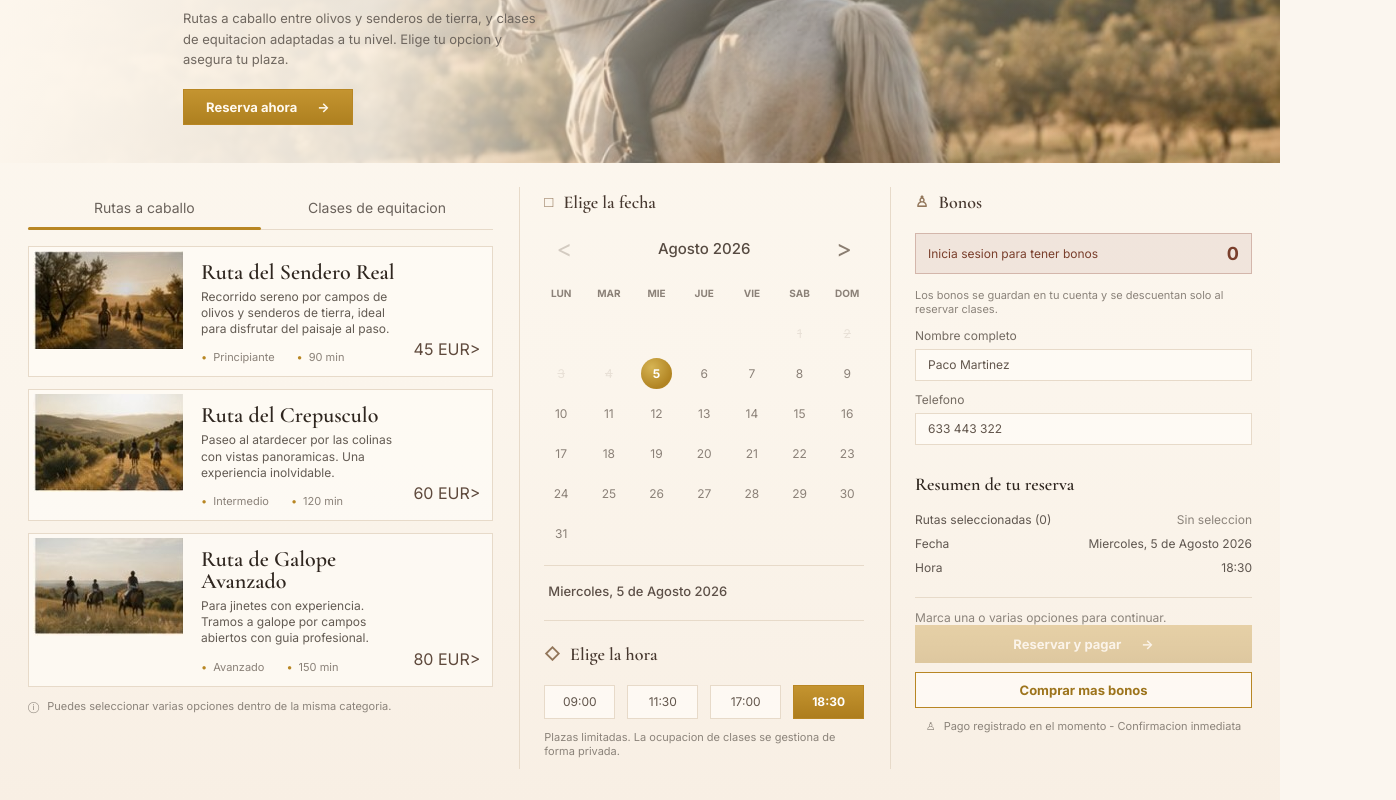
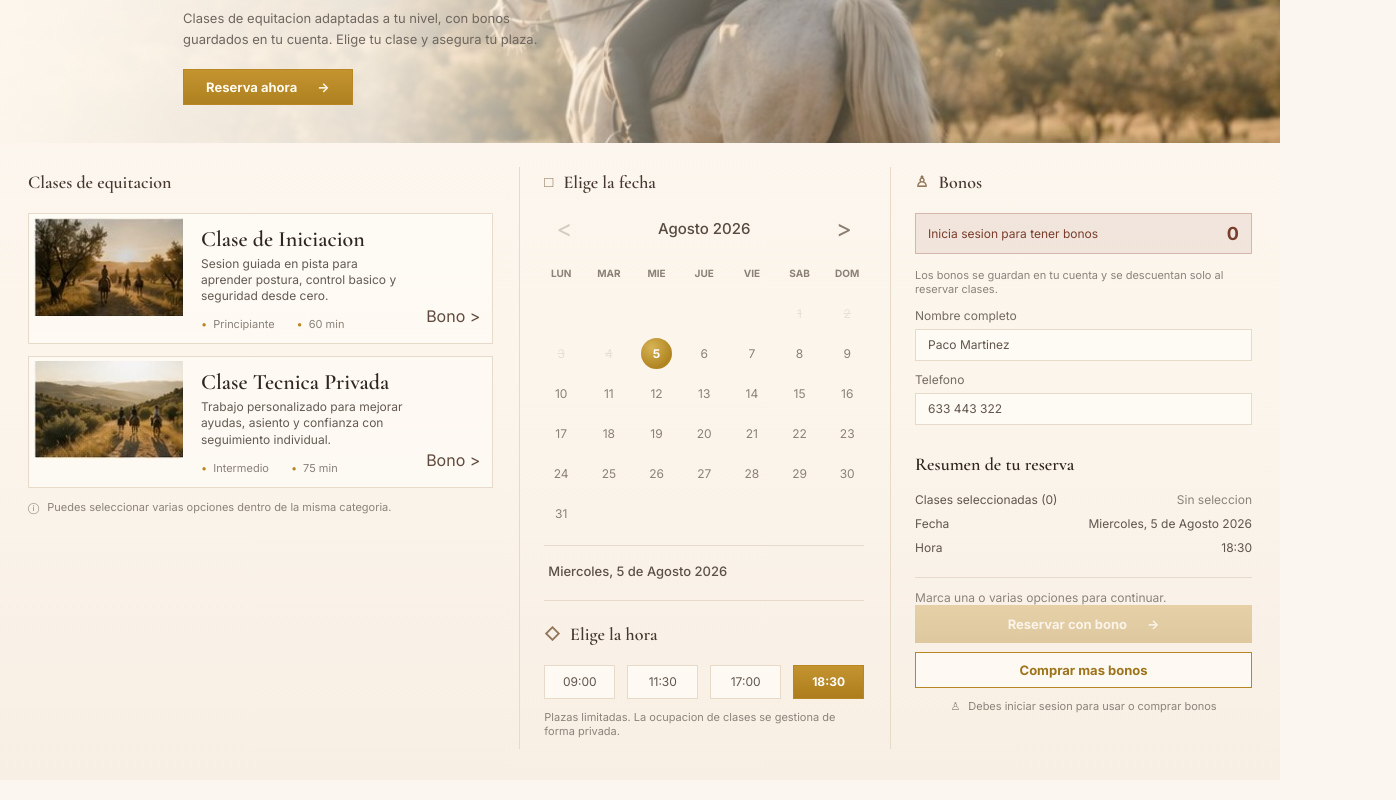
Before and after one commit to JLAC008/formulariocaballosfront, an Angular app: page / in a window 1280 px wide. Shown: the part 267-1067 px from the top of the page, 1396 px wide, since content can reach past the window. Built offline with nearby package versions, Linux system fonts and the light colour scheme.

Commit message:
Se elminan las rutas y se dejan unicamente las clases

```diff
--- a/src/app/app.component.html
+++ b/src/app/app.component.html
@@ -28,8 +28,8 @@
         <p class="eyebrow">Centro Ecuestre Martinez Luna</p>
         <h1>Reserva tu <span>experiencia</span></h1>
         <p class="intro">
-          Rutas a caballo entre olivos y senderos de tierra, y clases de equitacion adaptadas a tu nivel.
-          Elige tu opcion y asegura tu plaza.
+          Clases de equitacion adaptadas a tu nivel, con bonos guardados en tu cuenta.
+          Elige tu clase y asegura tu plaza.
         </p>
         <a class="primary-action" href="#booking">Reserva ahora <span aria-hidden="true">-></span></a>
       </div>
@@ -38,10 +38,7 @@
 
     <section class="booking" id="booking">
       <div class="experience-column">
-        <div class="tabs" role="tablist" aria-label="Tipo de reserva">
-          <button type="button" [class.active]="activeType === 'routes'" (click)="setType('routes')">Rutas a caballo</button>
-          <button type="button" [class.active]="activeType === 'lessons'" (click)="setType('lessons')">Clases de equitacion</button>
-        </div>
+        <h2 class="section-title">Clases de equitacion</h2>
 
         <article
           *ngFor="let experience of filteredExperiences"
@@ -59,8 +56,7 @@
             </div>
           </div>
           <button type="button" class="price" (click)="selectExperience(experience.id); $event.stopPropagation()">
-            <ng-container *ngIf="!isLesson; else bonusLabel">{{ experience.price }} EUR</ng-container>
-            <ng-template #bonusLabel>Bono</ng-template>
+            Bono
             <span aria-hidden="true">></span>
           </button>
           <span class="corner" *ngIf="selectedExperienceIds.includes(experience.id)" aria-hidden="true">✓</span>
@@ -155,16 +151,12 @@
               <dt>Hora</dt>
               <dd>{{ selectedHour }}</dd>
             </div>
-            <div *ngIf="isLesson && selectedExperiences.length > 0">
+            <div *ngIf="selectedExperiences.length > 0">
               <dt>Pago</dt>
               <dd>{{ selectedExperiences.length }} bono{{ selectedExperiences.length === 1 ? '' : 's' }}</dd>
             </div>
           </dl>
-          <div class="total" *ngIf="!isLesson && selectedExperiences.length > 0">
-            <span>Total</span>
-            <strong>{{ total | number:'1.2-2' }} EUR</strong>
-          </div>
-          <div class="total bonus-total" *ngIf="isLesson && selectedExperiences.length > 0">
+          <div class="total bonus-total" *ngIf="selectedExperiences.length > 0">
             <span>Bonos tras reservar</span>
             <strong>{{ lessonBonuses >= selectedExperiences.length ? lessonBonuses - selectedExperiences.length : 0 }}</strong>
           </div>
@@ -305,8 +297,8 @@
         <strong>{{ confirmedReservationsCount }}</strong>
       </article>
       <article>
-        <span>Ingresos rutas</span>
-        <strong>{{ totalRevenue | number:'1.0-0' }} EUR</strong>
+        <span>Bonos disponibles</span>
+        <strong>{{ totalUserBonuses }}</strong>
       </article>
       <article>
         <span>Clases hoy</span>
@@ -350,9 +342,9 @@
       <div class="section-actions">
         <div>
           <h2>Experiencias</h2>
-          <p>Activa, pausa o edita las rutas y clases que ve el cliente.</p>
+          <p>Activa, pausa o edita las clases que ve el cliente.</p>
         </div>
-        <button class="pay-button compact-action" type="button" (click)="openExperienceModal()">Nueva experiencia</button>
+        <button class="pay-button compact-action" type="button" (click)="openExperienceModal()">Nueva clase</button>
       </div>
 
       <div class="admin-card-grid">
@@ -501,16 +493,9 @@
     <div class="modal-backdrop" *ngIf="isExperienceModalOpen" (click)="closeExperienceModal()">
       <section class="experience-modal" role="dialog" aria-modal="true" (click)="$event.stopPropagation()">
         <button class="modal-close" type="button" aria-label="Cerrar modal" (click)="closeExperienceModal()">x</button>
-        <p class="eyebrow">{{ editingExperience ? 'Editar experiencia' : 'Nueva experiencia' }}</p>
-        <h2>{{ editingExperience ? editingExperience.title : 'Crear experiencia' }}</h2>
+        <p class="eyebrow">{{ editingExperience ? 'Editar clase' : 'Nueva clase' }}</p>
+        <h2>{{ editingExperience ? editingExperience.title : 'Crear clase' }}</h2>
         <form class="experience-form" (ngSubmit)="saveExperience()">
-          <label>
-            Tipo
-            <select name="experienceType" [(ngModel)]="experienceForm.type">
-              <option value="routes">Ruta</option>
-              <option value="lessons">Clase</option>
-            </select>
-          </label>
           <label>
             Titulo
             <input type="text" name="experienceTitle" [(ngModel)]="experienceForm.title" required>
--- a/src/app/app.component.ts
+++ b/src/app/app.component.ts
@@ -2,7 +2,7 @@ import { CommonModule } from '@angular/common';
 import { Component } from '@angular/core';
 import { FormsModule } from '@angular/forms';
 
-type BookingType = 'routes' | 'lessons';
+type BookingType = 'lessons';
 type AppView = 'client' | 'login' | 'admin';
 type AdminTab = 'schedule' | 'experiences' | 'reservations' | 'users' | 'stats';
 type ReservationStatus = 'CONFIRMED' | 'COMPLETED' | 'CANCELLED';
@@ -87,7 +87,7 @@ const EXPERIENCES_KEY = 'centro_ecuestre_experiences';
   styleUrl: './app.component.css'
 })
 export class AppComponent {
-  readonly navItems = ['Inicio', 'Rutas a caballo', 'Clases de equitacion', 'Sobre nosotros', 'Contacto'];
+  readonly navItems = ['Inicio', 'Clases de equitacion', 'Sobre nosotros', 'Contacto'];
   readonly weekDays = ['Lun', 'Mar', 'Mie', 'Jue', 'Vie', 'Sab', 'Dom'];
   readonly hours = ['09:00', '11:30', '17:00', '18:30'];
   readonly bonusPacks: BonusPack[] = [
@@ -99,11 +99,10 @@ export class AppComponent {
   readonly maxDate = this.addMonths(this.minDate, 3);
 
   users: CustomerUser[] = this.loadFromStorage<CustomerUser[]>(USERS_KEY, []);
-  experiences: Experience[] = this.loadFromStorage<Experience[]>(EXPERIENCES_KEY, this.defaultExperiences());
-  bookingHistory: BookingHistoryItem[] = this.loadFromStorage<BookingHistoryItem[]>(BOOKINGS_KEY, []);
+  experiences: Experience[] = this.loadLessonExperiences();
+  bookingHistory: BookingHistoryItem[] = this.loadLessonBookings();
 
   view: AppView = this.getInitialView();
-  activeType: BookingType = 'routes';
   activeAdminTab: AdminTab = 'schedule';
   authMode: AuthMode = 'login';
   selectedExperienceIds: number[] = [];
@@ -111,7 +110,6 @@ export class AppComponent {
   selectedDate = new Date(this.minDate);
   adminDate = this.toDateKey(this.minDate);
   selectedHour = '18:30';
-  people = 1;
   currentUserId: number | null = this.getStoredCustomerId();
   isBonusModalOpen = false;
   isReservationModalOpen = false;
@@ -140,7 +138,7 @@ export class AppComponent {
   }
 
   get filteredExperiences(): Experience[] {
-    return this.experiences.filter((experience) => experience.type === this.activeType && experience.active);
+    return this.experiences.filter((experience) => experience.active);
   }
 
   get selectedExperiences(): Experience[] {
@@ -149,14 +147,6 @@ export class AppComponent {
 
   get selectedExperienceTitle(): string {
     return this.selectedExperiences.map((experience) => experience.title).join(', ');
-  }
-
-  get total(): number {
-    return this.selectedExperiences.reduce((sum, experience) => sum + experience.price, 0) * this.people;
-  }
-
-  get isLesson(): boolean {
-    return this.activeType === 'lessons';
   }
 
   get monthLabel(): string {
@@ -205,23 +195,19 @@ export class AppComponent {
   }
 
   get summarySelectionLabel(): string {
-    return this.isLesson
-      ? `Clases seleccionadas (${this.selectedExperiences.length})`
-      : `Rutas seleccionadas (${this.selectedExperiences.length})`;
+    return `Clases seleccionadas (${this.selectedExperiences.length})`;
   }
 
   get actionLabel(): string {
-    return this.isLesson ? 'Reservar con bono' : 'Reservar y pagar';
+    return 'Reservar con bono';
   }
 
   get actionHelpText(): string {
-    return this.isLesson
-      ? 'Debes iniciar sesion para usar o comprar bonos'
-      : 'Pago registrado en el momento - Confirmacion inmediata';
+    return 'Debes iniciar sesion para usar o comprar bonos';
   }
 
   get canReserve(): boolean {
-    return this.selectedExperiences.length > 0 && (!this.isLesson || (this.currentUser !== null && this.lessonBonuses >= this.selectedExperiences.length));
+    return this.selectedExperiences.length > 0 && this.currentUser !== null && this.lessonBonuses >= this.selectedExperiences.length;
   }
 
   get visibleHistory(): BookingHistoryItem[] {
@@ -247,14 +233,8 @@ export class AppComponent {
     return this.bookingHistory.filter((booking) => booking.status === 'CONFIRMED').length;
   }
 
-  get totalRevenue(): number {
-    return this.bookingHistory
-      .filter((booking) => booking.status !== 'CANCELLED' && booking.type === 'routes')
-      .reduce((sum, booking) => sum + booking.amount, 0);
-  }
-
   get pendingLessonsToday(): number {
-    return this.adminDayReservations.filter((booking) => booking.type === 'lessons').length;
+    return this.adminDayReservations.length;
   }
 
   get totalUserBonuses(): number {
@@ -366,13 +346,6 @@ export class AppComponent {
     this.confirmation = '';
   }
 
-  setType(type: BookingType): void {
-    this.activeType = type;
-    this.selectedExperienceIds = [];
-    this.confirmation = '';
-    this.warning = '';
-  }
-
   selectExperience(id: number): void {
     if (this.selectedExperienceIds.includes(id)) {
       this.selectedExperienceIds = this.selectedExperienceIds.filter((selectedId) => selectedId !== id);
@@ -420,49 +393,43 @@ export class AppComponent {
       return;
     }
 
-    if (this.isLesson && !this.currentUser) {
+    if (!this.currentUser) {
       this.warning = 'Inicia sesion o crea una cuenta para reservar clases con bonos.';
       this.showLogin('login');
       return;
     }
 
-    if (this.isLesson && this.lessonBonuses < selectedCount) {
+    if (this.lessonBonuses < selectedCount) {
       this.warning = 'No tienes bonos suficientes. Compra mas bonos para poder reservar estas clases.';
       this.confirmation = '';
       return;
     }
 
-    if (this.isLesson) {
-      this.updateCurrentUserBonuses(-selectedCount);
-    }
+    this.updateCurrentUserBonuses(-selectedCount);
 
     const customer = this.currentUser;
     const booking: BookingHistoryItem = {
       id: Date.now(),
       userId: customer?.id || null,
-      type: this.activeType,
+      type: 'lessons',
       title: this.selectedExperienceTitle,
       date: this.formattedDate,
       dateKey: this.toDateKey(this.selectedDate),
       hour: this.selectedHour,
-      payment: this.isLesson
-        ? `${selectedCount} bono${selectedCount === 1 ? '' : 's'}`
-        : `${this.total.toFixed(2)} EUR`,
+      payment: `${selectedCount} bono${selectedCount === 1 ? '' : 's'}`,
       customerName: customer?.name || this.customerName,
       phone: customer?.phone || this.phone,
-      amount: this.isLesson ? 0 : this.total,
+      amount: 0,
       status: 'CONFIRMED'
     };
 
     this.bookingHistory = [booking, ...this.bookingHistory];
     this.persistBookings();
 
-    this.reservationMessage = this.isLesson
-      ? `Has reservado ${selectedCount} clase${selectedCount === 1 ? '' : 's'}. Te quedan ${this.lessonBonuses} bono${this.lessonBonuses === 1 ? '' : 's'}.`
-      : `Has reservado ${selectedCount} ruta${selectedCount === 1 ? '' : 's'}.`;
+    this.reservationMessage = `Has reservado ${selectedCount} clase${selectedCount === 1 ? '' : 's'}. Te quedan ${this.lessonBonuses} bono${this.lessonBonuses === 1 ? '' : 's'}.`;
     this.isReservationModalOpen = true;
     this.confirmation = '';
-    this.warning = this.isLesson && this.lessonBonuses === 0
+    this.warning = this.lessonBonuses === 0
       ? 'Has agotado tus bonos. Compra mas bonos para reservar nuevas clases.'
       : '';
   }
@@ -531,6 +498,7 @@ export class AppComponent {
   saveExperience(): void {
     const form = {
       ...this.experienceForm,
+      type: 'lessons' as BookingType,
       price: Number(this.experienceForm.price)
     };
 
@@ -570,17 +538,17 @@ export class AppComponent {
       date: this.formatDateFromKey(this.adminDate),
       dateKey: this.adminDate,
       hour: '11:30',
-      payment: firstActive.type === 'lessons' ? '1 bono' : `${firstActive.price.toFixed(2)} EUR`,
+      payment: '1 bono',
       customerName: 'Reserva mostrador',
       phone: '600 000 000',
-      amount: firstActive.type === 'lessons' ? 0 : firstActive.price,
+      amount: 0,
       status: 'CONFIRMED'
     }, ...this.bookingHistory];
     this.persistBookings();
   }
 
   getTypeLabel(type: BookingType): string {
-    return type === 'lessons' ? 'Clase' : 'Ruta';
+    return 'Clase';
   }
 
   getStatusLabel(status: ReservationStatus): string {
@@ -654,6 +622,16 @@ export class AppComponent {
     localStorage.setItem(EXPERIENCES_KEY, JSON.stringify(this.experiences));
   }
 
+  private loadLessonExperiences(): Experience[] {
+    return this.loadFromStorage<Experience[]>(EXPERIENCES_KEY, this.defaultExperiences())
+      .filter((experience) => experience.type === 'lessons');
+  }
+
+  private loadLessonBookings(): BookingHistoryItem[] {
+    return this.loadFromStorage<BookingHistoryItem[]>(BOOKINGS_KEY, [])
+      .filter((booking) => booking.type === 'lessons');
+  }
+
   private loadFromStorage<T>(key: string, fallback: T): T {
     try {
       const raw = localStorage.getItem(key);
@@ -666,7 +644,7 @@ export class AppComponent {
   private blankExperience(): Experience {
     return {
       id: 0,
-      type: 'routes',
+      type: 'lessons',
       title: '',
       description: '',
       level: 'Principiante',
@@ -681,39 +659,6 @@ export class AppComponent {
     return [
       {
         id: 1,
-        type: 'routes',
-        title: 'Ruta del Sendero Real',
-        description: 'Recorrido sereno por campos de olivos y senderos de tierra, ideal para disfrutar del paisaje al paso.',
-        level: 'Principiante',
-        duration: '90 min',
-        price: 45,
-        image: 'assets/route-sendero.jpg',
-        active: true
-      },
-      {
-        id: 2,
-        type: 'routes',
-        title: 'Ruta del Crepusculo',
-        description: 'Paseo al atardecer por las colinas con vistas panoramicas. Una experiencia inolvidable.',
-        level: 'Intermedio',
-        duration: '120 min',
-        price: 60,
-        image: 'assets/route-crepusculo.jpg',
-        active: true
-      },
-      {
-        id: 3,
-        type: 'routes',
-        title: 'Ruta de Galope Avanzado',
-        description: 'Para jinetes con experiencia. Tramos a galope por campos abiertos con guia profesional.',
-        level: 'Avanzado',
-        duration: '150 min',
-        price: 80,
-        image: 'assets/route-galope.jpg',
-        active: true
-      },
-      {
-        id: 4,
         type: 'lessons',
         title: 'Clase de Iniciacion',
         description: 'Sesion guiada en pista para aprender postura, control basico y seguridad desde cero.',
@@ -724,7 +669,7 @@ export class AppComponent {
         active: true
       },
       {
-        id: 5,
+        id: 2,
         type: 'lessons',
         title: 'Clase Tecnica Privada',
         description: 'Trabajo personalizado para mejorar ayudas, asiento y confianza con seguimiento individual.',
```
